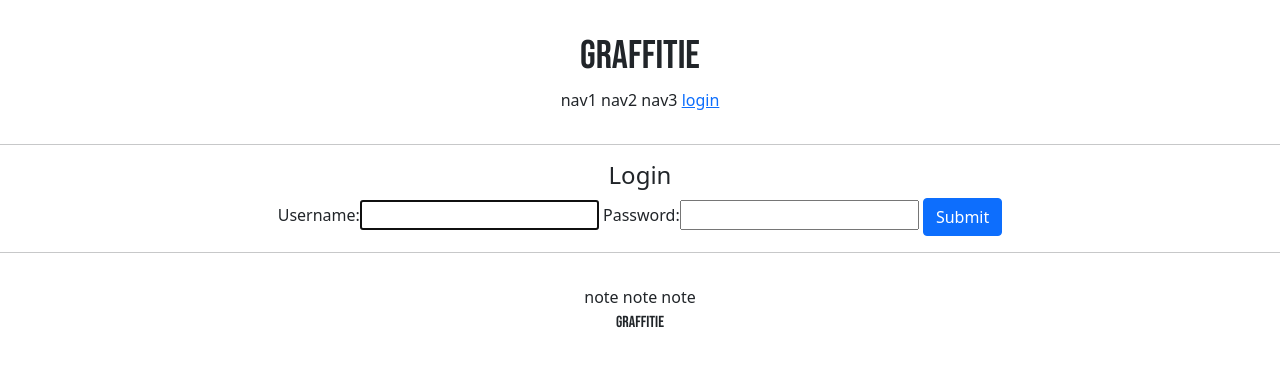
After one commit to philjoong/graffitie, a Django app: page /account/login/ in a window 1280 px wide. The commit adds this page. Shown: the top 367 px of the page. Run offline with Django 3.2, Linux system fonts and the light colour scheme.

Commit message:
login_logout

```diff
--- /dev/null
+++ b/accountapp/templates/accountapp/login.html
@@ -0,0 +1,16 @@
+{% extends 'base.html' %}
+
+{% block content %}
+
+<div style="text-align: center">
+    <div>
+        <h4>Login</h4>
+    </div>
+    <form action="" method="post">
+       {% csrf_token %}
+       {{ form }}
+       <input type="submit" class="btn btn-primary">
+    </form>
+</div>
+
+{% endblock %}
--- a/accountapp/urls.py
+++ b/accountapp/urls.py
@@ -1,3 +1,4 @@
+from django.contrib.auth.views import LoginView, LogoutView
 from django.urls import path
 
 from accountapp.views import hello_world, AccountCreateView
@@ -6,5 +7,7 @@ app_name = "accountapp"
 
 urlpatterns = [
     path('hello_world/', hello_world, name='hello_world'),
-    path('create/', AccountCreateView.as_view(), name='create')
+    path('create/', AccountCreateView.as_view(), name='create'),
+    path('login/', LoginView.as_view(template_name='accountapp/login.html'), name='login'),
+    path('logout/', LogoutView.as_view(), name='logout'),
 ]
--- a/accountapp/views.py
+++ b/accountapp/views.py
@@ -30,3 +30,7 @@ class AccountCreateView(CreateView):
     form_class = UserCreationForm
     success_url = reverse_lazy('accountapp:hello_world')
     template_name = 'accountapp/create.html'
+
+# class LoginView():
+
+# class LogoutView():
--- a/graffitie/settings.py
+++ b/graffitie/settings.py
@@ -13,6 +13,8 @@ https://docs.djangoproject.com/en/3.2/ref/settings/
 from pathlib import Path
 import environ
 import os
+
+from django.urls import reverse_lazy
 
 env = environ.Env(
     # set casting, default value
@@ -137,3 +139,6 @@ DEFAULT_AUTO_FIELD = 'django.db.models.BigAutoField'
 STATICFILES_DIRS = [
     BASE_DIR / "static",
 ]
+
+LOGIN_REDIRECT_URL = reverse_lazy('accountapp:hello_world')
+LOGOUT_REDIRECT_URL = reverse_lazy('accountapp:hello_world')
--- a/templates/header.html
+++ b/templates/header.html
@@ -6,7 +6,15 @@
         <span>nav1</span>
         <span>nav2</span>
         <span>nav3</span>
-        <span>nav4</span>
+        {% if not user.is_authenticated %}
+        <a href="{% url 'accountapp:login' %}?next={{ request.path }}">
+            <span>login</span>
+        </a>
+        {% else %}
+        <a href="{% url 'accountapp:logout' %}?next={{ request.path }}">
+            <span>logout</span>
+        </a>
+        {% endif %}
     </div>
 
 </div>
```
